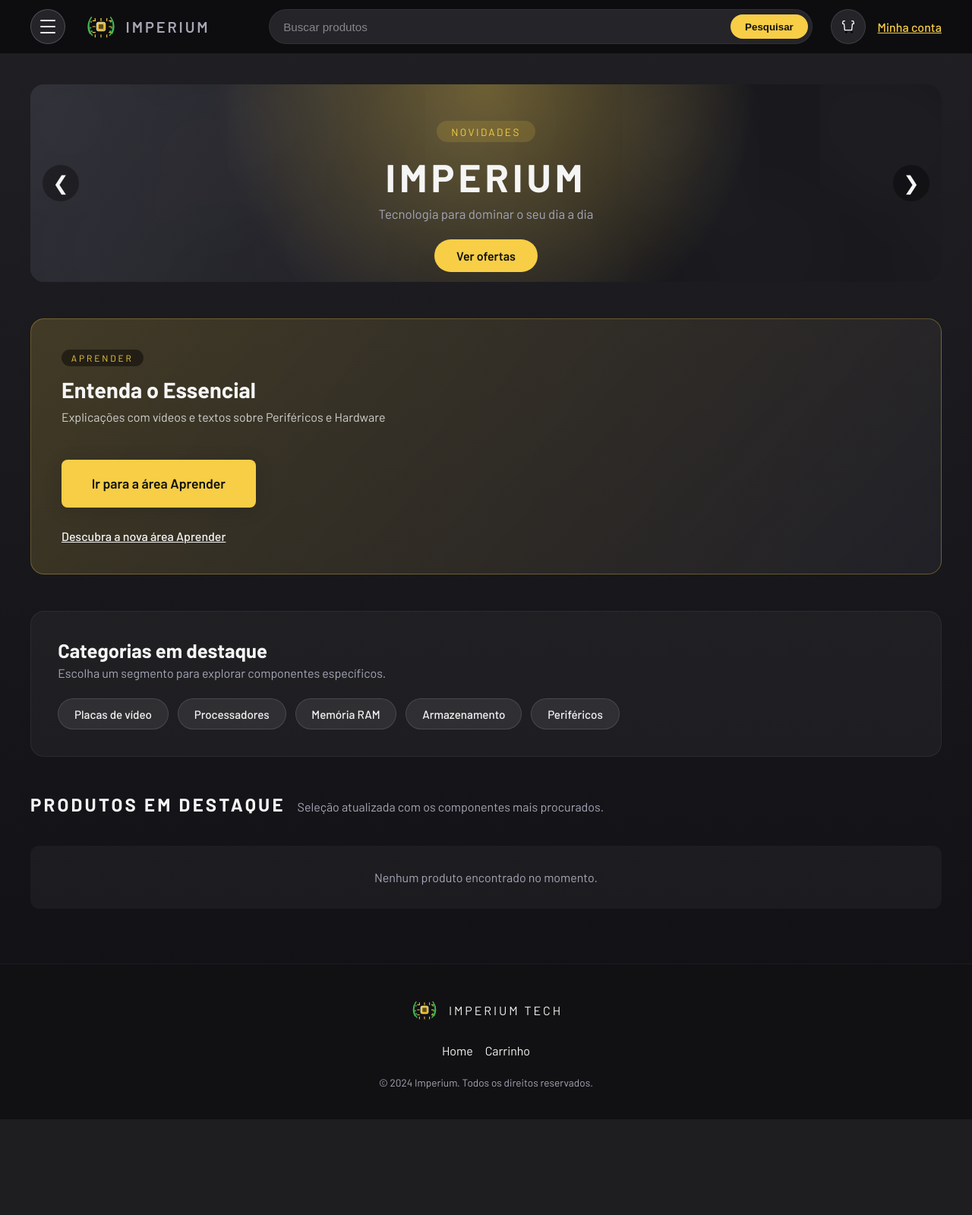
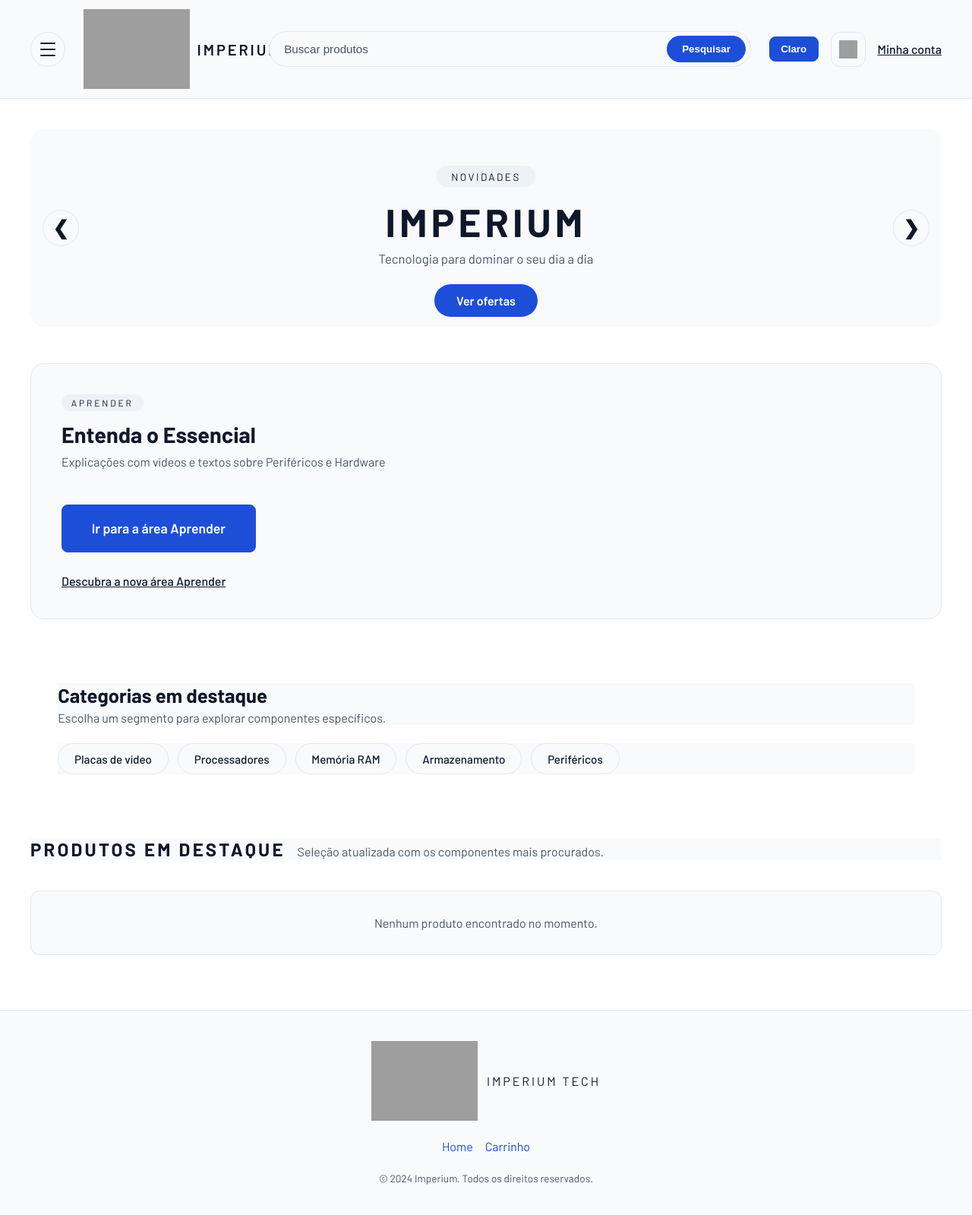
Before and after one commit to Troxx0001/imperium, a Flask app: page / in a window 1280 px wide. Shown: the whole page at 76% size. Before the commit the page ends 1473 px from the top, so only its background shows below. Run offline with Flask 3, Linux system fonts and the light colour scheme; the visitor is signed in with stand-in values (Sample User, id 1); data that the repository does not hold is empty; grey boxes are pictures that could not be loaded.

Commit message:
Remove incompatible binary assets and document requirements

```diff
--- /dev/null
+++ b/static/css/theme.css
@@ -0,0 +1,437 @@
+/* Reset básico (não destrutivo) */
+:root {
+  color-scheme: light dark;
+}
+
+/* Fallback inicial */
+html {
+  --bg: #FFFFFF;
+  --surface: #F8FAFC;
+  --text: #0F172A;
+  --muted: #475569;
+  --border: #E2E8F0;
+  --primary: #1D4ED8;
+  --on-primary: #FFFFFF;
+  --link: #1D4ED8;
+  --focus: #111827;
+  --bg-dark: var(--bg);
+  --bg-darker: var(--surface);
+  --surface-light: var(--surface);
+  --highlight: var(--surface);
+  --accent: var(--primary);
+  --accent-dark: #163FA3;
+  --text-light: var(--text);
+  --text-muted: var(--muted);
+  --shadow: rgba(15, 23, 42, 0.12);
+  --radius-lg: 18px;
+  --radius-md: 12px;
+  --radius-sm: 8px;
+  font-family: 'Barlow', system-ui, -apple-system, BlinkMacSystemFont, 'Segoe UI', sans-serif;
+  background: var(--bg);
+  color: var(--text);
+}
+
+/* Tema claro */
+html[data-theme="light"] {
+  --bg: #FFFFFF;
+  --surface: #F8FAFC;
+  --text: #0F172A;
+  --muted: #475569;
+  --border: #E2E8F0;
+  --primary: #1D4ED8;
+  --on-primary: #FFFFFF;
+  --link: #1D4ED8;
+  --focus: #111827;
+  --bg-dark: #FFFFFF;
+  --bg-darker: #F1F5F9;
+  --surface-light: #EEF2F8;
+  --highlight: #E2E8F0;
+  --accent: #1D4ED8;
+  --accent-dark: #163FA3;
+  --text-light: #0F172A;
+  --text-muted: #475569;
+  --shadow: rgba(15, 23, 42, 0.08);
+  color-scheme: light;
+}
+
+/* Tema escuro */
+html[data-theme="dark"] {
+  --bg: #0B0F19;
+  --surface: #111827;
+  --text: #E5E7EB;
+  --muted: #94A3B8;
+  --border: #1F2937;
+  --primary: #60A5FA;
+  --on-primary: #0B0F19;
+  --link: #93C5FD;
+  --focus: #E5E7EB;
+  --bg-dark: #0B0F19;
+  --bg-darker: #111827;
+  --surface-light: #1F2937;
+  --highlight: #1F2937;
+  --accent: #60A5FA;
+  --accent-dark: #3B82F6;
+  --text-light: #E5E7EB;
+  --text-muted: #94A3B8;
+  --shadow: rgba(2, 6, 23, 0.4);
+  color-scheme: dark;
+}
+
+/* Modo deuteranomalia */
+html[data-theme="deuteranomaly"] {
+  --bg: #FFFFFF;
+  --surface: #F5F7FA;
+  --text: #0B1220;
+  --muted: #374151;
+  --border: #CBD5E1;
+  --primary: #0077EE;
+  --on-primary: #FFFFFF;
+  --link: #005BBB;
+  --focus: #000000;
+  --bg-dark: #FFFFFF;
+  --bg-darker: #E2E8F0;
+  --surface-light: #E8EDF5;
+  --highlight: #CBD5E1;
+  --accent: #0077EE;
+  --accent-dark: #005BBB;
+  --text-light: #0B1220;
+  --text-muted: #374151;
+  --shadow: rgba(11, 18, 32, 0.16);
+  color-scheme: light;
+}
+
+/* Aplicação geral */
+body {
+  background: var(--bg);
+  color: var(--text);
+  margin: 0;
+}
+
+header, nav, .card, .drawer, .product-card, .site-footer, .top-shell, .learn-banner, .hero-slide,
+.hero-overlay, .product-thumb, .category-chip, .empty-state {
+  background: var(--surface);
+  color: var(--text);
+}
+
+main, .page {
+  background: var(--bg);
+  color: var(--text);
+}
+
+a {
+  color: var(--link);
+  text-decoration: none;
+  transition: color 0.2s ease;
+}
+a:hover,
+a:focus {
+  text-decoration: underline;
+}
+
+/* No modo deuteranomalia, sempre sublinhar links */
+html[data-theme="deuteranomaly"] a {
+  text-decoration: underline;
+}
+
+.button,
+button,
+.btn {
+  display: inline-flex;
+  align-items: center;
+  justify-content: center;
+  background: var(--primary);
+  color: var(--on-primary);
+  border: 1px solid var(--primary);
+  padding: 0.5rem 0.9rem;
+  border-radius: 0.5rem;
+  cursor: pointer;
+  font-weight: 600;
+}
+
+.button:focus-visible,
+button:focus-visible,
+.btn:focus-visible,
+a:focus-visible,
+input:focus-visible,
+select:focus-visible,
+textarea:focus-visible {
+  outline: 3px solid var(--focus);
+  outline-offset: 2px;
+}
+
+hr {
+  border-color: var(--border);
+}
+
+.muted {
+  color: var(--muted);
+}
+
+/* Layout do cabeçalho e navegação */
+.top-shell {
+  background: var(--surface);
+  border-bottom: 1px solid var(--border);
+  color: var(--text);
+  backdrop-filter: none;
+  box-shadow: none;
+}
+
+.menu-toggle {
+  background: var(--surface);
+  border: 1px solid var(--border);
+  color: var(--text);
+}
+
+.menu-toggle span {
+  background: var(--text);
+}
+
+.brand {
+  color: var(--text);
+}
+
+.brand-logo,
+.footer-logo {
+  width: 140px;
+  height: auto;
+  display: inline-block;
+}
+
+.brand-name {
+  color: var(--text);
+}
+
+.header-actions .auth-link,
+.drawer a,
+.drawer button {
+  color: var(--text);
+}
+
+.header-actions .auth-link {
+  text-decoration: underline;
+}
+
+.icon-link,
+.btn-cart {
+  background: var(--surface);
+  border: 1px solid var(--border);
+  color: var(--text);
+  border-radius: 0.75rem;
+}
+
+.icon-link:hover,
+.btn-cart:hover {
+  background: var(--surface-light);
+}
+
+.btn-cart img,
+.icon-link img {
+  display: inline-block;
+  width: 24px;
+  height: 24px;
+}
+
+html[data-theme="dark"] .btn-cart img {
+  filter: brightness(1.1) contrast(1.05);
+}
+
+.search {
+  background: var(--surface);
+  border: 1px solid var(--border);
+  box-shadow: none;
+}
+
+.search input {
+  color: var(--text);
+}
+
+.search input::placeholder {
+  color: var(--muted);
+}
+
+.search button {
+  background: var(--primary);
+  color: var(--on-primary);
+  border: 1px solid var(--primary);
+  box-shadow: none;
+}
+
+.drawer {
+  border-right: 1px solid var(--border);
+}
+
+.drawer-close {
+  color: var(--text);
+}
+
+.drawer-links button.btn {
+  width: 100%;
+}
+
+.backdrop {
+  background: rgba(15, 23, 42, 0.32);
+}
+
+/* Conteúdo principal */
+.page {
+  background: var(--bg);
+}
+
+.card,
+.flash-message,
+.learn-banner,
+.empty-state {
+  border: 1px solid var(--border);
+  box-shadow: none;
+}
+
+.flash-message {
+  background: var(--surface-light);
+  color: var(--text);
+}
+
+.hero-slide {
+  background: var(--surface);
+}
+
+.hero-overlay {
+  background: none;
+}
+
+.hero-tag,
+.section-tag {
+  background: var(--surface-light);
+  color: var(--text);
+}
+
+.hero-cta,
+.primary-cta,
+.hero-control,
+.category-chip.is-active,
+.product-price {
+  background: var(--primary);
+  color: var(--on-primary);
+  border-color: var(--primary);
+  box-shadow: none;
+}
+
+.hero-control,
+.category-chip,
+.add-to-cart,
+.clear-search,
+.secondary-cta,
+.account-action-btn,
+.ghost-cta {
+  background: var(--surface);
+  border: 1px solid var(--border);
+  color: var(--text);
+  box-shadow: none;
+}
+
+.category-chip.is-active {
+  color: var(--on-primary);
+}
+
+.category-chip:hover,
+.add-to-cart:hover,
+.secondary-cta:hover,
+.account-action-btn:hover,
+.ghost-cta:hover,
+.hero-cta:hover {
+  transform: translateY(-2px);
+  background: var(--surface-light);
+  text-decoration: none;
+}
+
+.product-thumb {
+  background: var(--surface);
+}
+
+.add-to-cart {
+  background: var(--primary);
+  color: var(--on-primary);
+  border-color: var(--primary);
+}
+
+.add-to-cart:hover {
+  background: var(--accent-dark);
+  color: var(--on-primary);
+}
+
+.product-card {
+  border: 1px solid var(--border);
+  box-shadow: none;
+}
+
+.product-card:hover {
+  border-color: var(--primary);
+}
+
+.product-description,
+.product-stock,
+.learn-banner-content p,
+.catalog-header p,
+.empty-state,
+.muted,
+.text-muted {
+  color: var(--muted);
+}
+
+.site-footer {
+  border-top: 1px solid var(--border);
+}
+
+.footer-links a {
+  color: var(--link);
+}
+
+.footer-links a:hover {
+  color: var(--primary);
+}
+
+input,
+select,
+textarea {
+  background: var(--surface);
+  color: var(--text);
+  border: 1px solid var(--border);
+  border-radius: 0.5rem;
+  padding: 0.5rem 0.75rem;
+}
+
+input:disabled,
+select:disabled,
+textarea:disabled {
+  background: var(--surface-light);
+  color: var(--muted);
+}
+
+html[data-theme="deuteranomaly"] .hero-cta,
+html[data-theme="deuteranomaly"] .primary-cta,
+html[data-theme="deuteranomaly"] .add-to-cart,
+html[data-theme="deuteranomaly"] .button,
+html[data-theme="deuteranomaly"] button,
+html[data-theme="deuteranomaly"] .btn {
+  background: var(--primary);
+  color: var(--on-primary);
+  border-color: var(--primary);
+  text-decoration: none;
+}
+
+html[data-theme="deuteranomaly"] .category-chip,
+html[data-theme="deuteranomaly"] .hero-tag,
+html[data-theme="deuteranomaly"] .section-tag {
+  border-color: var(--border);
+  background: var(--surface-light);
+  color: var(--text);
+}
+
+html[data-theme="deuteranomaly"] .btn-cart img,
+html[data-theme="deuteranomaly"] .icon-link img {
+  filter: contrast(1.1);
+}
+
+html[data-theme="deuteranomaly"] .header-actions .auth-link,
+html[data-theme="deuteranomaly"] .drawer a {
+  text-decoration: underline;
+}
--- /dev/null
+++ b/static/js/theme.js
@@ -0,0 +1,44 @@
+(function () {
+  const KEY = 'theme';
+  const THEMES = ['light', 'dark', 'deuteranomaly'];
+
+  function detectDefault() {
+    try {
+      if (window.matchMedia && window.matchMedia('(prefers-color-scheme: dark)').matches) {
+        return 'dark';
+      }
+    } catch (_) {}
+    return 'light';
+  }
+
+  function applyTheme(theme) {
+    document.documentElement.setAttribute('data-theme', theme);
+    const label = theme === 'light' ? 'Claro'
+                : theme === 'dark' ? 'Escuro'
+                : 'Daltonismo (Deuteranomalia)';
+    const buttons = document.querySelectorAll('[data-theme-toggle]');
+    buttons.forEach((btn) => {
+      btn.setAttribute('aria-label', 'Trocar tema (atual: ' + label + ')');
+      btn.textContent = label;
+    });
+  }
+
+  function loadTheme() {
+    const saved = localStorage.getItem(KEY);
+    return THEMES.includes(saved) ? saved : detectDefault();
+  }
+
+  function nextTheme(current) {
+    const i = THEMES.indexOf(current);
+    return THEMES[(i + 1) % THEMES.length];
+  }
+
+  let current = loadTheme();
+  applyTheme(current);
+
+  window.__toggleTheme = function () {
+    current = nextTheme(current);
+    localStorage.setItem(KEY, current);
+    applyTheme(current);
+  };
+})();
--- a/templates/base.html
+++ b/templates/base.html
@@ -8,6 +8,8 @@
   <link rel="preconnect" href="https://fonts.gstatic.com" crossorigin>
   <link href="https://fonts.googleapis.com/css2?family=Barlow:wght@300;400;500;600;700&display=swap" rel="stylesheet">
   <link rel="stylesheet" href="{{ url_for('static', filename='css/estilo.css') }}">
+  <link rel="stylesheet" href="{{ url_for('static', filename='css/theme.css') }}">
+  <script defer src="{{ url_for('static', filename='js/theme.js') }}"></script>
   {% block extra_styles %}{% endblock %}
 </head>
 <body>
@@ -18,8 +20,14 @@
       <span></span>
     </button>
 
-    <a class="brand" href="{{ url_for('loja.index') }}">
-      <img src="{{ url_for('static', filename='img/logo-imperium.svg') }}" alt="Imperium" class="brand-logo">
+    <a class="brand" href="{{ url_for('loja.index') }}" aria-label="Página inicial">
+      <img
+        src="{{ url_for('static', filename='img/logoTCC.png') }}"
+        alt="Imperium"
+        class="brand-logo"
+        width="140" height="40"
+        decoding="async" loading="eager"
+      >
       <span class="brand-name">Imperium</span>
     </a>
 
@@ -30,8 +38,20 @@
     </form>
 
     <div class="header-actions">
-      <a href="{{ url_for('carrinho.ver_carrinho') }}" class="icon-link" aria-label="Abrir carrinho">
-        <svg viewBox="0 0 24 24" aria-hidden="true"><path d="M7 4h-2l-1 2v2h2l1 9h10l1-9h2v-2l-1-2h-2" fill="none" stroke="currentColor" stroke-width="1.5" stroke-linecap="round" stroke-linejoin="round"/><circle cx="9" cy="20" r="1.5"></circle><circle cx="17" cy="20" r="1.5"></circle></svg>
+      <button id="theme-toggle"
+              class="btn"
+              data-theme-toggle
+              type="button"
+              onclick="__toggleTheme()"
+              aria-label="Trocar tema"></button>
+
+      <a href="{{ url_for('carrinho.ver_carrinho') }}" class="icon-link btn-cart" aria-label="Abrir carrinho">
+        <img
+          src="{{ url_for('static', filename='img/carrinho.png') }}"
+          alt="Carrinho"
+          width="24" height="24"
+          decoding="async" loading="lazy"
+        >
       </a>
       {% if current_user.is_authenticated %}
         <a href="{{ url_for('loja.meus_pedidos') }}" class="auth-link account-link">Minha conta</a>
@@ -49,6 +69,9 @@
     <ul class="drawer-links">
       <li><a href="{{ url_for('loja.meus_pedidos') }}">Meus pedidos</a></li>
       <li><a href="{{ url_for('loja.index') }}#aprender-intro">Aprender</a></li>
+      <li>
+        <button id="theme-toggle-drawer" class="btn" data-theme-toggle type="button" onclick="__toggleTheme()" aria-label="Trocar tema"></button>
+      </li>
       {% if current_user.is_authenticated %}
         <li><a href="{{ url_for('loja.meus_pedidos') }}">Minha conta</a></li>
         <li><a href="{{ url_for('auth.logout') }}">Sair</a></li>
@@ -81,7 +104,13 @@
   <footer class="site-footer">
     <div class="footer-inner">
       <div class="footer-brand">
-        <img src="{{ url_for('static', filename='img/logo-imperium.svg') }}" alt="Imperium" class="footer-logo">
+        <img
+          src="{{ url_for('static', filename='img/logoTCC.png') }}"
+          alt="Imperium"
+          class="footer-logo"
+          width="140" height="40"
+          decoding="async" loading="lazy"
+        >
         <span>Imperium Tech</span>
       </div>
       <div class="footer-links">
```
Also changed, not shown: STATIC_ASSETS_TODO.md (added, +11 -0 lines).
